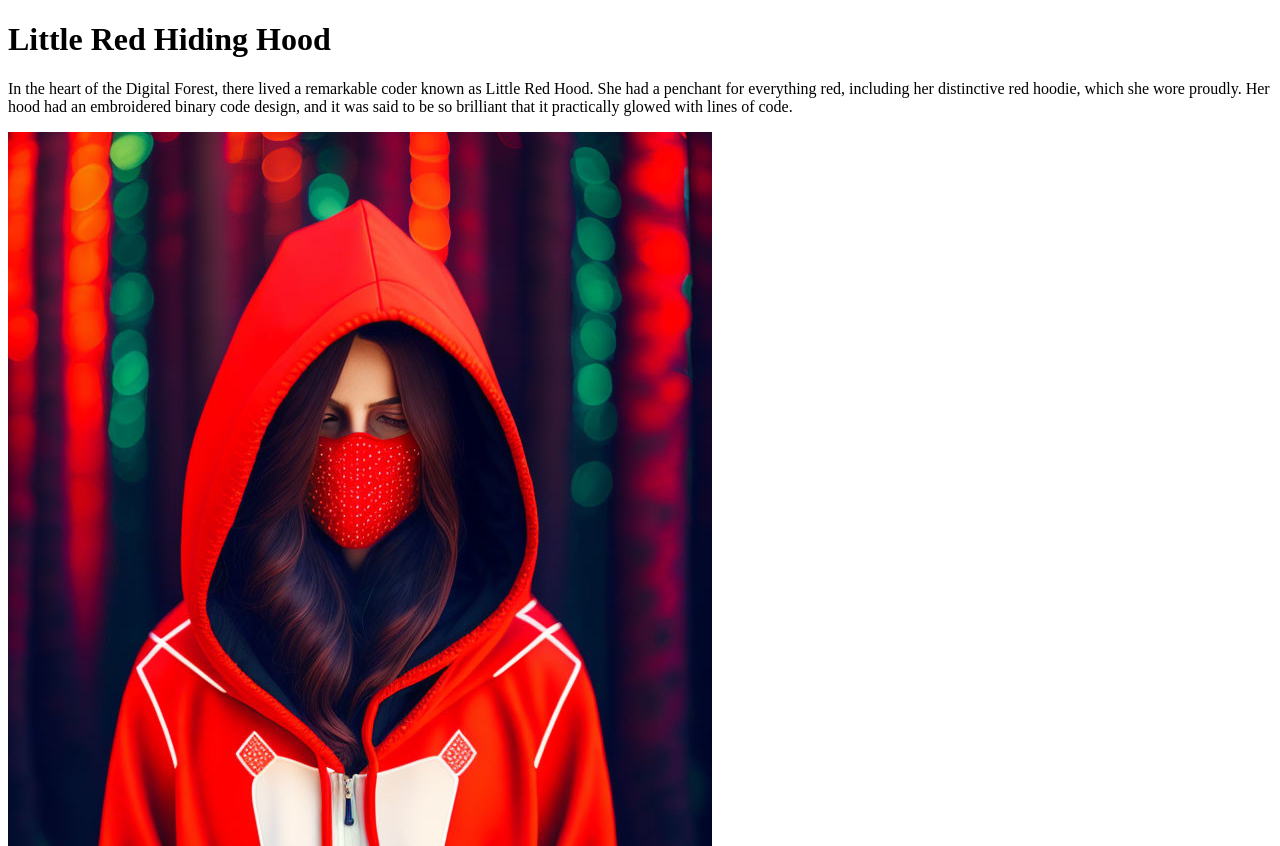
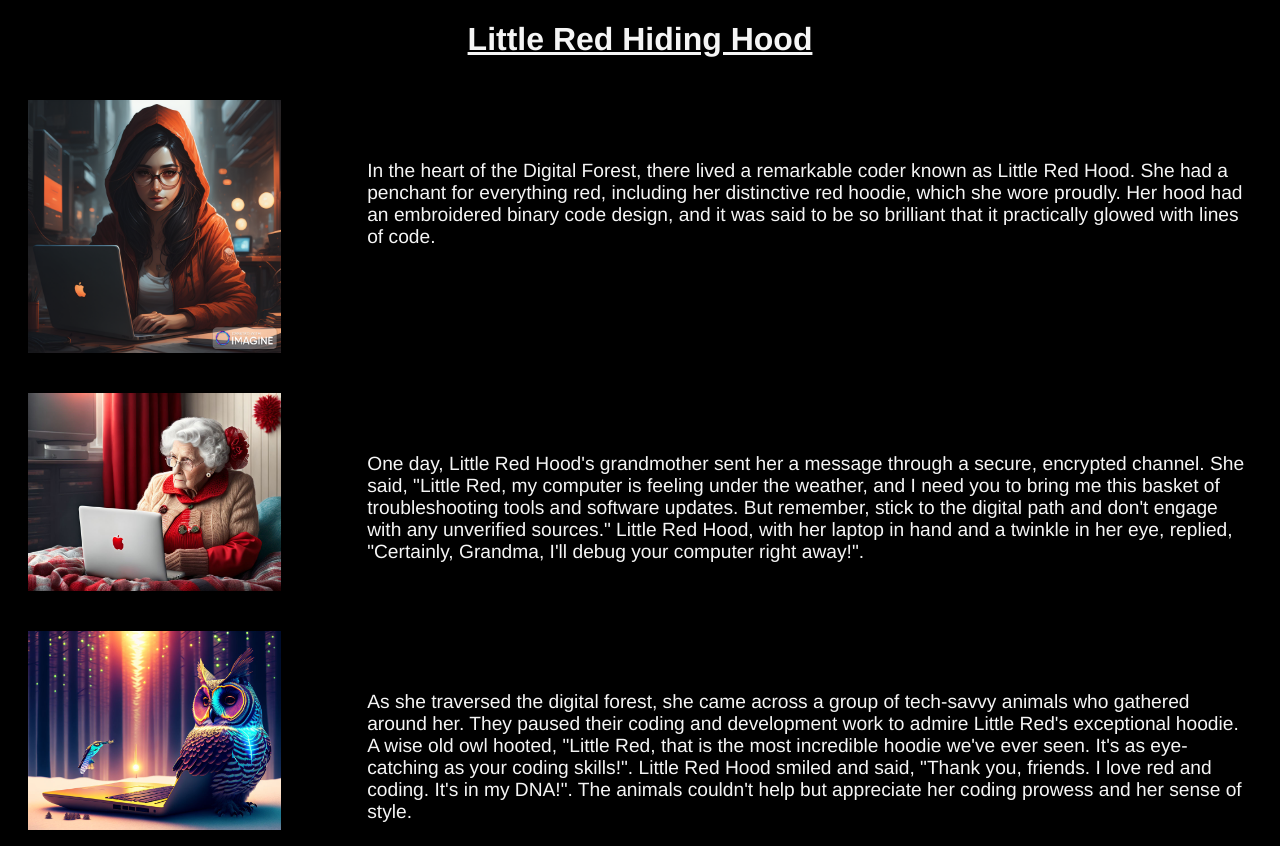
Before and after one commit to PoopNoodles/Practice-Git-Little-Red-Riding-Hood, a plain HTML site: page index.html in a window 1280 px wide. Shown: the top 846 px of the page. Drawn offline with Linux system fonts and the light colour scheme.

Commit message:
edited index.html, updated styles.css

```diff
--- a/index.html
+++ b/index.html
@@ -3,34 +3,44 @@
 <head>
     <meta charset="UTF-8">
     <meta name="viewport" content="width=device-width, initial-scale=1.0">
+    <link rel="stylesheet" type="text/css" href="styles.css">
     <title>Little Red Hiding Hood</title>
 </head>
 <body>
+
+<div class="container"></div>
     <h1>Little Red Hiding Hood</h1>
-    <div>
+
+    <div class="div1">
         <p class="p1">In the heart of the Digital Forest, there lived a remarkable coder known as Little Red Hood. She had a penchant for everything red, including her distinctive red hoodie, which she wore proudly. Her hood had an embroidered binary code design, and it was said to be so brilliant that it practically glowed with lines of code.</p>
-        <img src="images/little-red-coder-hood.jpg">
+        <img src="images/little-red-coder.png">
+    </div>
 
+    <div class="div2">
         <p class="p2">One day, Little Red Hood's grandmother sent her a message through a secure, encrypted channel. She said, "Little Red, my computer is feeling under the weather, and I need you to bring me this basket of troubleshooting tools and software updates. But remember, stick to the digital path and don't engage with any unverified sources."
             Little Red Hood, with her laptop in hand and a twinkle in her eye, replied, "Certainly, Grandma, I'll debug your computer right away!".</p>
             <img src="images/granny-pc.jpg">
+    </div>
 
+    <div class="div3">
             <p class="p3">As she traversed the digital forest, she came across a group of tech-savvy animals who gathered around her. They paused their coding and development work to admire Little Red's exceptional hoodie.
             A wise old owl hooted, "Little Red, that is the most incredible hoodie we've ever seen. It's as eye-catching as your coding skills!". Little Red Hood smiled and said, "Thank you, friends. I love red and coding. It's in my DNA!". The animals couldn't help but appreciate her coding prowess and her sense of style.</p>
             <img src="images/owl-pc.jpg">
+    </div>
 
+    <div class="div4">
             <p class="p4">While she was on her journey, Little Red Hood encountered a Wolf lurking in the digital underbrush. The Wolf was struck by her remarkable red hoodie and said, "Little Red, your coding skills are as dazzling as your hoodie! I can't possibly think of interrupting your important work".
             Little Red Hood, always on her guard, responded, "Mr. Wolf, you can admire my coding abilities all you want, but I have to deliver these crucial updates to my grandmother's computer".
             The Wolf, still captivated by her red hoodie, decided not to interfere and watched her continue on her way.</p>
             <img src="images/wolf.jpg">
-
+    </div>
+    <div class="div5">
             <p class="p5">Little Red Hood reached her grandmother's digital lair and updated her software, fixed her security settings, and cleared her cache. Her grandmother, upon seeing her bright red hoodie, laughed and said, "Little Red, your coding talents shine as brightly as your hoodie's colors!".
             And so, Little Red Hood's coding journey through the digital forest became the talk of the tech community, and she continued to wear her remarkable red hoodie with pride. The Wolf, in the end, couldn't bring himself to disrupt the work of such a tech-savvy and confident coder.</p>
             <img src="images/soft-update.png">
-
-            <p class="p6">This version of "Little Red Riding Hood" reminds us that confidence, coding skills, and a love for technology can help you navigate the digital world safely and even fend off unexpected digital predators.</p>
     </div>
-
+</div>
+<h2 class="footer">This version of "Little Red Riding Hood" reminds us that confidence, coding skills, and a love for technology can help you navigate the digital world safely and even fend off unexpected digital predators.</h2>
 
 </body>
 </html>
--- a/styles.css
+++ b/styles.css
@@ -0,0 +1,39 @@
+body{
+  background-color: black;
+  font-family:'Franklin Gothic Medium', 'Arial Narrow', Arial, sans-serif;
+}
+
+h1{
+    text-align: center;
+    color:whitesmoke;
+    text-decoration: underline;
+}
+
+.div1,.div2,.div3,.div4,.div5{
+    overflow:hidden;
+    align-items: flex-end;
+}
+
+p {
+    float: right;
+    width: 70%;
+    margin-top: 60px;
+    padding: 20px;
+    font-size:larger;
+    color:whitesmoke;
+}
+
+img {
+    float:left;
+    width: 20%;
+    margin: 20px;
+}
+
+h2 {
+    text-align: center;
+    font-size: x-large;
+    font-family: 'Franklin Gothic Medium', 'Arial Narrow', Arial, sans-serif;
+    color: whitesmoke;
+    padding: 5%;
+    margin: 20px;;
+}
```
Also changed, not shown: images/little-red-coder.png (added).
